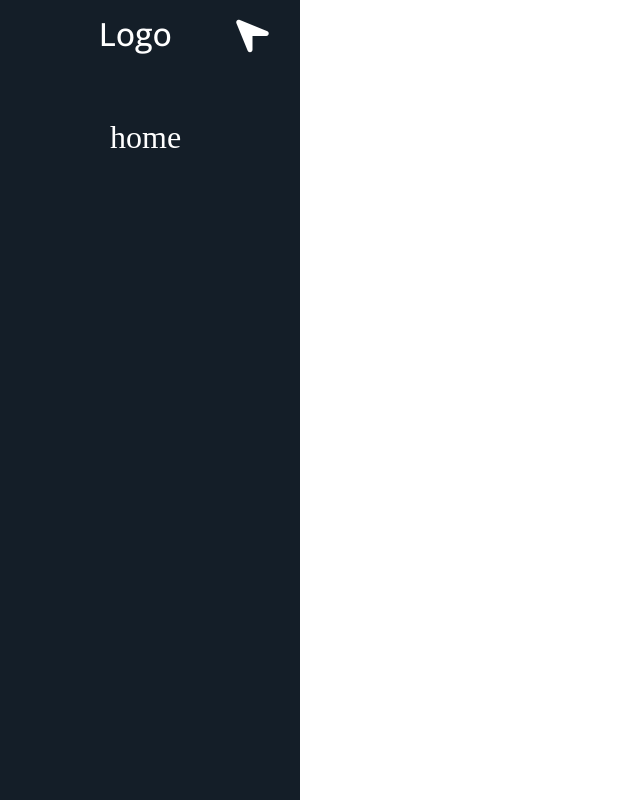
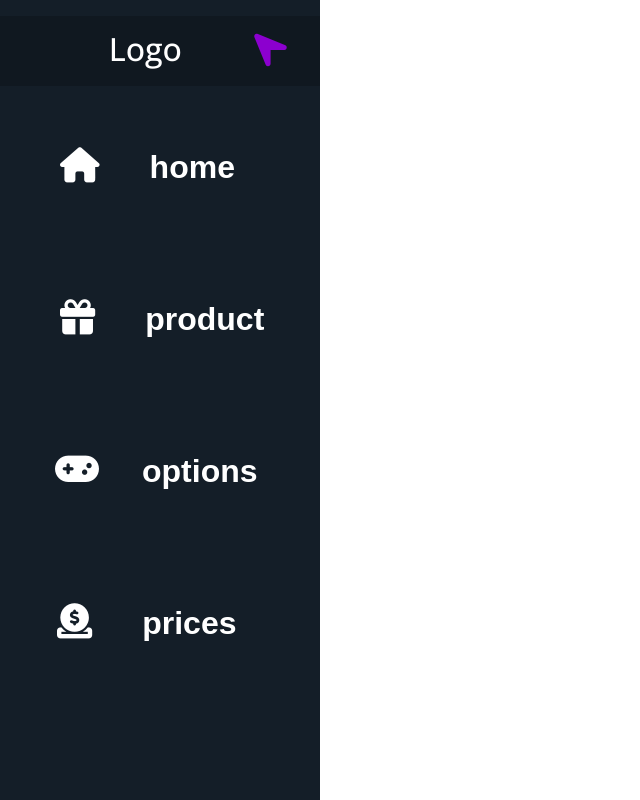
Before and after one commit to Blizni13/navigation-bar, a plain HTML site: page index.html in a window 1280 px wide. Shown: the whole page, without its empty margins (0-640 px from the left). Drawn offline with nearby package versions, Linux system fonts and the light colour scheme.

Commit message:
some changes, more icons and animations index.html styles.css

```diff
--- a/index.html
+++ b/index.html
@@ -4,19 +4,23 @@
         <meta charset="UTF-8">
         <meta name="viewport" content="width=device-width, initial-scale=1.0">
         <link href="styles.css" rel="stylesheet">
-        <link href="https://use.fontawesome.com/releases/v6.1.1/css/all.css" rel="stylesheet">
+        <link href="https://use.fontawesome.com/releases/v6.0.0/css/all.css" rel="stylesheet">
         <link href="https://fonts.googleapis.com/css2?family=Open+Sans:wght@500&display=swap" rel="stylesheet">
         <title>Navigation</title>
     </head>
     <body>
         <div id="navbar">
-            <div id="logo">Logo</div><i class="fa-solid fa-location-arrow"></i>
+            <div id="nav-title">
+                <i class="fa-solid fa-location-arrow"></i>
+                <div id="logo">Logo</div>
+            </div>
+
             <div class="page-nav">
                 <ul id="list">
-                    <li class="list-element">home</li>
-                    <li class="list-element"></li>
-                    <li class="list-element"></li>
-                    <li class="list-element"></li>
+                    <li> <i class="fas fa-home"></i> </li>
+                    <li> <i class="fas fa-gift"></i> </li>
+                    <li> <i class="fas fa-gamepad"></i> </li>
+                    <li> <i class="fas fa-circle-dollar-to-slot"></i> </li>
                 </ul>
             </div>
         </div>
--- a/styles.css
+++ b/styles.css
@@ -11,6 +11,8 @@ body {
     --icons-color: white;
 }
 
+/* Setting appearance of navbar */
+
 #navbar {
     position: fixed;
     width: 170px;
@@ -18,11 +20,12 @@ body {
     background-color: rgb(20, 30, 40);
     transition-duration: 500ms;
     transition-timing-function: ease-in-out;
+    color: var(--icons-color)
 }
 
-.fa-solid {
+.fa-location-arrow {
     position: absolute;
-    top: 2%;
+    top: 20%;
     right: 10%;
     font-size: 2.5rem;
     color: var(--icons-color);
@@ -30,11 +33,14 @@ body {
 }
 
 #navbar:hover {
-    width: 300px;
+    width: 320px;
 }
 
 #navbar:hover .fa-solid {
     transform: rotateY(180deg);
+    animation-name: color;
+    animation-duration: 1.5s;
+    animation-fill-mode: forwards;
 }
 
 #navbar:hover #logo {
@@ -47,7 +53,7 @@ body {
     color: var(--icons-color);
     font-size: 2rem;
     left: 8%;
-    top: 1.5%;
+    top: 15%;
     font-family: "Open Sans", sans-serif;
     transition-duration: 0.7s;
     transition-delay: 0ms;
@@ -60,22 +66,84 @@ body {
     width: 100%;
 }
 
+/* setting appearance of icons in list*/
+
 #list {
     display: flex;
     height: 100%;
     flex-direction: column;
-    gap: 70px;
-    color: white;
-    font-size: 2rem;
+    gap: 7rem;
+    font-size: 2.2rem;
     list-style: none;
+    margin-top: 60px;
+    margin-left: 20px;
 }
 
-.list-element {
-    margin-left: -25px;
-    transition-duration: 0.7s;
-    transition-delay: 0ms;
+.fa-gamepad {
+    margin-left: -5px;
 }
 
-#navbar:hover .list-element {
-    margin-left: 70px;
+.fa-circle-dollar-to-slot {
+    margin-left: -3px
 }
+
+
+/* text displayed after hover */
+
+#navbar:hover .fa-home::after, #navbar:hover .fa-gift::after, #navbar:hover .fa-gamepad::after, #navbar:hover .fa-circle-dollar-to-slot::after {
+    margin-left: 50px;
+    font-family: Arial, sans-serif;
+    font-size: 2rem;
+}
+
+#navbar:hover .fa-gamepad::after{
+    margin-left: 43px;
+}
+
+#navbar:hover .fa-home::after {
+    content: "home";
+}
+
+#navbar:hover .fa-gift::after {
+    content: "product"
+}
+
+#navbar:hover .fa-gamepad::after {
+    content: "options"
+}
+
+#navbar:hover .fa-circle-dollar-to-slot::after {
+    content: "prices"
+}
+
+/*--------------------------*/
+
+
+#nav-title {
+    position: absolute;
+    background-color: rgba(0, 0, 0, 0.2);
+    width: 100%;
+    height: 70px;
+    top: 2%;
+}
+
+@keyframes color {
+    0% {
+        color: var(--icons-color);
+    }
+
+    100% {
+        color: rgb(140, 0, 207);
+    }
+}
+
+@keyframes size {
+    0% {
+        font-size: 2rem;
+    }
+
+    100% {
+        font-size: 2.5rem;
+        letter-spacing: 1px;
+    }
+}
```
